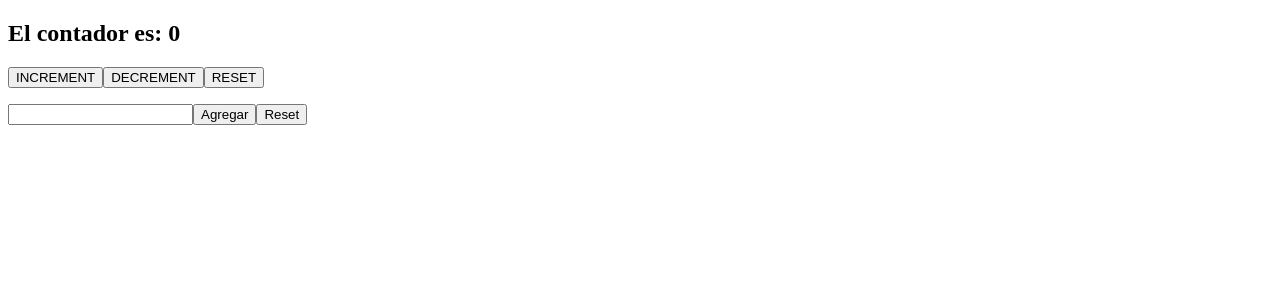
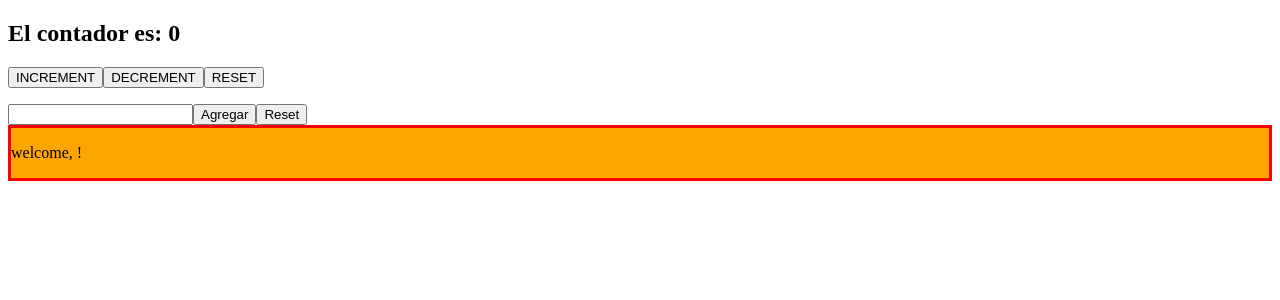
Before and after one commit to MarcosMarcoski/Ejercicios-React, a React (Vite) app in the folder vite-project/ejercicios/: page / in a window 1280 px wide. Shown: the top 300 px of the page. Built offline with nearby package versions, Linux system fonts and the light colour scheme.

Commit message:
ejercicio 60

```diff
--- /dev/null
+++ b/package.json
@@ -0,0 +1,5 @@
+{
+  "dependencies": {
+    "sass": "^1.69.5"
+  }
+}
--- a/vite-project/ejercicios/src/App.jsx
+++ b/vite-project/ejercicios/src/App.jsx
@@ -12,6 +12,7 @@ import { UncontrolledLogin } from "./componentes/UncontrolledForm";
 import { FocusableInput } from "./componentes/FocusableInput";
 import {StrictMode} from "./componentes/StrictMode";
 import { TodoList } from "./componentes/TodoList";
+
 
 export function App() {
   return (
@@ -38,6 +39,7 @@ export function App() {
       {/* <StrictMode/> */}
 
       <TodoList/>
+      <Welcome/>
     </div>
   );
 }
--- a/vite-project/ejercicios/src/componentes/Welcome.jsx
+++ b/vite-project/ejercicios/src/componentes/Welcome.jsx
@@ -1,6 +1,6 @@
 export function Welcome({ name, age }) {
   return (
-    <div>
+    <div className="welcome">
 
        <p> welcome, <strong>{name}</strong>!</p>
 
--- /dev/null
+++ b/vite-project/ejercicios/src/componentes/index.scss
@@ -0,0 +1,4 @@
+.welcome{
+    background-color: orange;
+    border: 3px solid red;
+}
--- a/vite-project/ejercicios/src/main.jsx
+++ b/vite-project/ejercicios/src/main.jsx
@@ -1,5 +1,6 @@
 
 import {App} from "./App"
 import { createRoot } from "react-dom/client";
+import "./componentes/index.scss"
 
 const root = createRoot(document.getElementById("root")).render(<App />);
```
Also changed, not shown: 1 other file (tests, documents, lock files or other folders).
